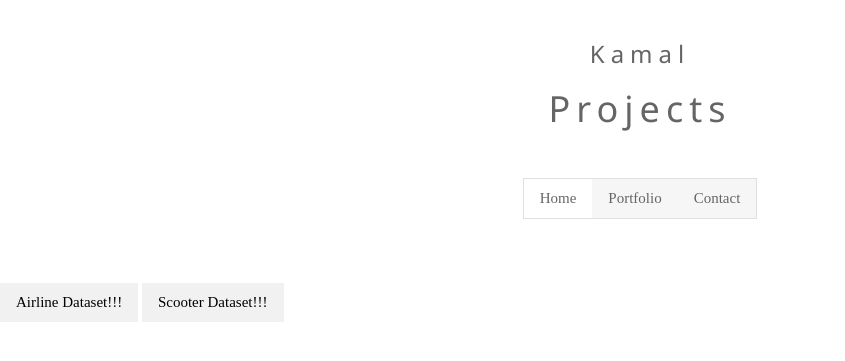
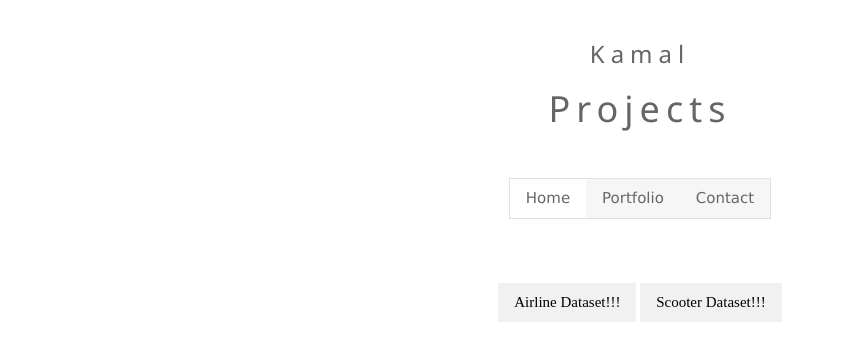
Before and after one commit to heybad/websiteproject, a Flask app: page /portfolio in a window 1280 px wide. Shown: the top 361 px of the page, without its empty margins (0-845 px from the left). Run offline with Flask 3, Linux system fonts and the light colour scheme; parts of the project's set-up code (start-up, migrations or seed data) failed here and were passed over.

Commit message:
styled the portfolio

```diff
--- a/templates/portfolio.html
+++ b/templates/portfolio.html
@@ -1,6 +1,9 @@
 {% extends "main.html" %}
 
 {% block content %}
-    <a href="/portfolio/airline" class="w3-bar-item w3-button w3-light-grey">Airline Dataset!!!</a>
-<a href="/portfolio/scooter" class="w3-bar-item w3-button w3-light-grey"> Scooter Dataset!!!</a>
+    <link rel="stylesheet" href="https://www.w3schools.com/w3css/4/w3.css">
+    <div style="text-align: center; font-family: 'Raleway, Arial, sans-serif';">
+        <a href="/portfolio/airline" class="w3-bar-item w3-button w3-light-grey">Airline Dataset!!!</a>
+        <a href="/portfolio/scooter" class="w3-bar-item w3-button w3-light-grey">Scooter Dataset!!!</a>
+    </div>
 {% endblock %}
```
Also changed, not shown: sawiro_badan/tried.jpg (deleted).
